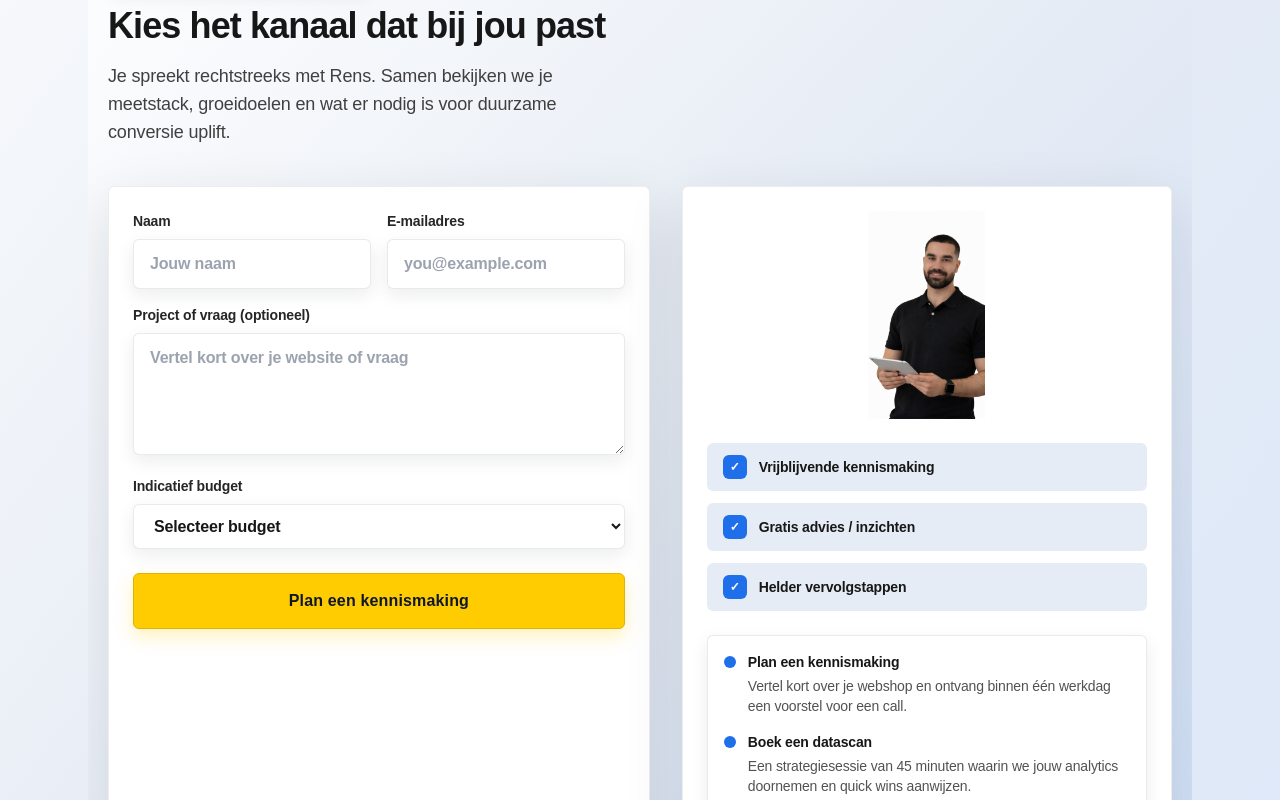
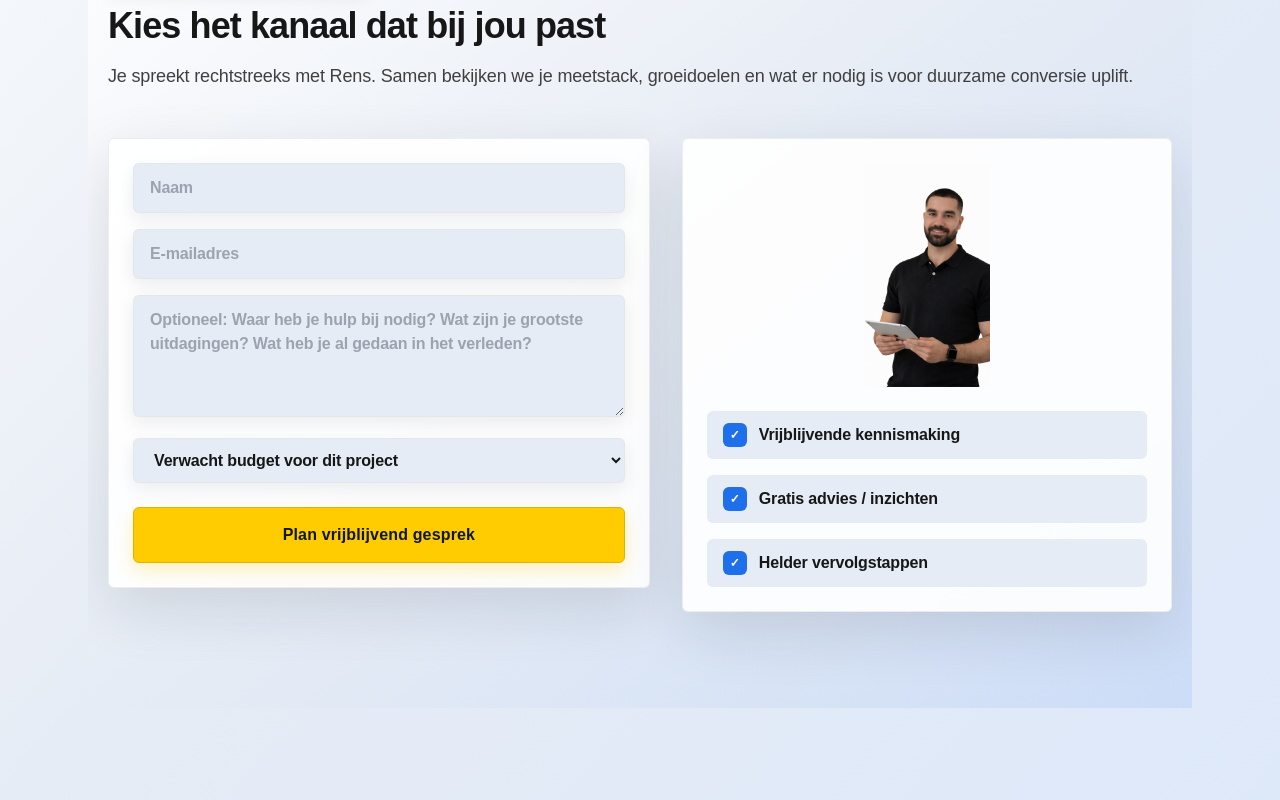
Before and after one commit to ProjectBibo/EcomMeasure3, a React (Vite) app: page /contact in a window 1280 px wide. Shown: the part 740-1540 px from the top of the page. Built offline with nearby package versions, Linux system fonts and the light colour scheme.

Commit message:
Align contact form layout with reference

```diff
--- a/src/components/Contact.jsx
+++ b/src/components/Contact.jsx
@@ -96,13 +96,13 @@ export default function Contact() {
       <div className="grain-overlay" aria-hidden />
       <div className="glow-orb glow-orb--primary left-0 top-0 h-64 w-64 opacity-40" aria-hidden />
 
-      <div className="relative site-container grid gap-10 lg:grid-cols-2 lg:items-start">
+      <div className="relative site-container space-y-10 lg:space-y-12">
         <motion.div
           initial={shouldReduceMotion ? false : { opacity: 0, y: 18 }}
           whileInView={shouldReduceMotion ? { opacity: 1 } : { opacity: 1, y: 0 }}
           viewport={shouldReduceMotion ? undefined : { once: true }}
           transition={shouldReduceMotion ? undefined : { duration: 0.6, ease: "easeOut" }}
-          className="space-y-4"
+          className="space-y-4 text-center lg:text-left"
         >
           <span className="pill-badge shadow-sm">{t.badge}</span>
           <h2 className="text-3xl font-bold tracking-tight text-neutral-900 sm:text-4xl">{t.heading}</h2>
@@ -115,10 +115,9 @@ export default function Contact() {
             whileInView={shouldReduceMotion ? { opacity: 1 } : { opacity: 1, y: 0 }}
             viewport={shouldReduceMotion ? undefined : { once: true }}
             transition={shouldReduceMotion ? undefined : { duration: 0.5, delay: 0.1 }}
-            className="lg:col-span-2"
+            className="grid gap-10 rounded-3xl border border-neutral-200/70 bg-white/90 p-6 shadow-[0_20px_60px_rgba(15,23,42,0.12)] lg:grid-cols-[1.05fr_0.95fr] lg:items-center"
           >
-            <div className="grid gap-8 rounded-3xl border border-neutral-200/70 bg-white p-6 shadow-[0_20px_60px_rgba(15,23,42,0.12)] lg:grid-cols-[1.05fr_0.95fr] lg:items-center">
-              <div className="space-y-4">
+            <div className="space-y-6">
               <div className="space-y-3">
                 <p className="pill-badge inline-flex">{language === "nl" ? "Bedankt" : "Thank you"}</p>
                 <h3 className="text-3xl font-bold tracking-tight text-neutral-900 sm:text-4xl">{successCopy.heading}</h3>
@@ -133,7 +132,7 @@ export default function Contact() {
                   </li>
                 ))}
               </ul>
-                <div className="mt-6 space-y-3 rounded-2xl bg-surface-soft p-4">
+              <div className="space-y-3 rounded-2xl bg-surface-soft p-4">
                 <p className="text-base font-semibold text-neutral-900">{successCopy.fastTitle}</p>
                 <p className="text-sm text-neutral-700">{successCopy.fastDescription}</p>
                 <div className="flex flex-wrap gap-3">
@@ -169,61 +168,64 @@ export default function Contact() {
                 ))}
               </ul>
             </div>
-            </div>
           </motion.div>
         ) : (
-          <div className="grid gap-8 lg:col-span-2 lg:grid-cols-[1.05fr_0.95fr]">
+          <div className="grid gap-8 lg:grid-cols-[1.05fr_0.95fr] lg:items-start">
             <motion.form
               initial={shouldReduceMotion ? false : { opacity: 0, y: 20 }}
               whileInView={shouldReduceMotion ? { opacity: 1 } : { opacity: 1, y: 0 }}
               viewport={shouldReduceMotion ? undefined : { once: true }}
               transition={shouldReduceMotion ? undefined : { duration: 0.5, delay: 0.1 }}
-              className="rounded-3xl border border-neutral-200/70 bg-white p-6 shadow-[0_20px_60px_rgba(15,23,42,0.12)]"
+              className="flex flex-col gap-4 rounded-3xl border border-neutral-200/70 bg-white/90 p-6 shadow-[0_20px_60px_rgba(15,23,42,0.12)]"
               action="https://formspree.io/f/mpqzpevp"
               method="POST"
               onSubmit={handleSubmit}
             >
-              <div className="grid gap-4 sm:grid-cols-2">
-                <label className="space-y-2 text-sm font-semibold text-neutral-800">
-                  <span>{language === "nl" ? "Naam" : "Name"}</span>
+              <label className="text-sm font-semibold text-neutral-800">
+                <span className="sr-only">{language === "nl" ? "Naam" : "Name"}</span>
                 <input
                   type="text"
                   name="name"
-                    className="w-full rounded-xl border border-neutral-200/80 bg-white px-4 py-3 text-base text-neutral-900 shadow-sm focus:border-brand-blue focus:outline-none focus:ring-2 focus:ring-brand-blue/40"
-                    placeholder={language === "nl" ? "Jouw naam" : "Your name"}
+                  className="w-full rounded-xl border border-neutral-200/80 bg-surface-soft px-4 py-3 text-base text-neutral-900 shadow-sm focus:border-brand-blue focus:outline-none focus:ring-2 focus:ring-brand-blue/40"
+                  placeholder={language === "nl" ? "Naam" : "Name"}
                   required
                 />
               </label>
-                <label className="space-y-2 text-sm font-semibold text-neutral-800">
-                  <span>{language === "nl" ? "E-mailadres" : "Email"}</span>
+              <label className="text-sm font-semibold text-neutral-800">
+                <span className="sr-only">{language === "nl" ? "E-mailadres" : "Email"}</span>
                 <input
                   type="email"
                   name="email"
-                    className="w-full rounded-xl border border-neutral-200/80 bg-white px-4 py-3 text-base text-neutral-900 shadow-sm focus:border-brand-blue focus:outline-none focus:ring-2 focus:ring-brand-blue/40"
-                    placeholder="you@example.com"
+                  className="w-full rounded-xl border border-neutral-200/80 bg-surface-soft px-4 py-3 text-base text-neutral-900 shadow-sm focus:border-brand-blue focus:outline-none focus:ring-2 focus:ring-brand-blue/40"
+                  placeholder={language === "nl" ? "E-mailadres" : "Email"}
                   required
                 />
               </label>
-              </div>
-              <label className="mt-4 block space-y-2 text-sm font-semibold text-neutral-800">
-                <span>{language === "nl" ? "Project of vraag (optioneel)" : "Project or question (optional)"}</span>
+              <label className="text-sm font-semibold text-neutral-800">
+                <span className="sr-only">{language === "nl" ? "Project of vraag (optioneel)" : "Project or question (optional)"}</span>
                 <textarea
                   name="message"
                   rows="4"
-                  className="w-full rounded-xl border border-neutral-200/80 bg-white px-4 py-3 text-base text-neutral-900 shadow-sm focus:border-brand-blue focus:outline-none focus:ring-2 focus:ring-brand-blue/40"
-                  placeholder={language === "nl" ? "Vertel kort over je website of vraag" : "Share a bit about your site or question"}
+                  className="w-full rounded-xl border border-neutral-200/80 bg-surface-soft px-4 py-3 text-base text-neutral-900 shadow-sm focus:border-brand-blue focus:outline-none focus:ring-2 focus:ring-brand-blue/40"
+                  placeholder={
+                    language === "nl"
+                      ? "Optioneel: Waar heb je hulp bij nodig? Wat zijn je grootste uitdagingen? Wat heb je al gedaan in het verleden?"
+                      : "Optional: What do you need help with? What are your biggest challenges? What have you tried so far?"
+                  }
                 />
               </label>
-              <label className="mt-4 block space-y-2 text-sm font-semibold text-neutral-800">
-                <span>{language === "nl" ? "Indicatief budget" : "Estimated budget"}</span>
+              <label className="text-sm font-semibold text-neutral-800">
+                <span className="sr-only">{language === "nl" ? "Indicatief budget" : "Estimated budget"}</span>
                 <select
                   name="budget"
-                  className="w-full rounded-xl border border-neutral-200/80 bg-white px-4 py-3 text-base text-neutral-900 shadow-sm focus:border-brand-blue focus:outline-none focus:ring-2 focus:ring-brand-blue/40"
+                  className="w-full rounded-xl border border-neutral-200/80 bg-surface-soft px-4 py-3 text-base text-neutral-900 shadow-sm focus:border-brand-blue focus:outline-none focus:ring-2 focus:ring-brand-blue/40"
                   defaultValue=""
                 >
                   {budgetOptions.map((option) => (
                     <option key={option.value || "placeholder"} value={option.value} disabled={option.value === ""}>
-                      {option.label[language]}
+                      {language === "nl" && option.value === ""
+                        ? "Verwacht budget voor dit project"
+                        : option.label[language]}
                     </option>
                   ))}
                 </select>
@@ -231,10 +233,16 @@ export default function Contact() {
               <button
                 type="submit"
                 id="cta-primary"
-                className="button-primary mt-6 w-full justify-center disabled:opacity-80"
+                className="button-primary mt-2 w-full justify-center disabled:opacity-80"
                 disabled={status === "submitting"}
               >
-                {status === "submitting" ? (language === "nl" ? "Versturen..." : "Sending...") : primaryCta}
+                {status === "submitting"
+                  ? language === "nl"
+                    ? "Versturen..."
+                    : "Sending..."
+                  : language === "nl"
+                  ? "Plan vrijblijvend gesprek"
+                  : primaryCta}
               </button>
             </motion.form>
 
@@ -243,38 +251,23 @@ export default function Contact() {
               whileInView={shouldReduceMotion ? { opacity: 1 } : { opacity: 1, y: 0 }}
               viewport={shouldReduceMotion ? undefined : { once: true }}
               transition={shouldReduceMotion ? undefined : { duration: 0.55, delay: 0.12 }}
-              className="relative h-full rounded-3xl border border-neutral-200/70 bg-white p-6 shadow-[0_20px_60px_rgba(15,23,42,0.12)]"
+              className="relative flex h-full flex-col items-center gap-6 rounded-3xl border border-neutral-200/70 bg-white/90 p-6 shadow-[0_20px_60px_rgba(15,23,42,0.12)]"
             >
-              <div className="flex flex-col gap-6">
-                <div className="flex justify-center">
               <img
                 src="/Ik.svg"
                 alt={language === "nl" ? "Rens van EcomMeasure" : "Rens from EcomMeasure"}
-                    className="h-52 w-auto"
+                className="h-56 w-auto"
               />
-                </div>
-                <div className="space-y-3">
+              <ul className="w-full space-y-4">
                 {trustPoints[language].map((point) => (
-                    <div key={point} className="flex items-center gap-3 rounded-xl bg-surface-soft px-4 py-3">
+                  <li key={point} className="flex items-center gap-3 rounded-xl bg-surface-soft px-4 py-3">
                     <span className="inline-flex h-6 w-6 items-center justify-center rounded-full bg-brand-blue text-xs font-bold text-white">
                       ✓
                     </span>
-                      <p className="text-sm font-semibold text-neutral-900">{point}</p>
-                    </div>
+                    <p className="text-base font-semibold text-neutral-900">{point}</p>
+                  </li>
                 ))}
-                </div>
-                <div className="space-y-4 rounded-2xl border border-neutral-200/80 bg-white p-4 shadow-sm">
-                  {checklist.slice(0, 3).map((item) => (
-                    <div key={item.title} className="flex items-start gap-3">
-                      <span className="mt-1 inline-flex h-3 w-3 flex-shrink-0 rounded-full bg-brand-blue" aria-hidden />
-                      <div className="space-y-1">
-                        <p className="text-sm font-semibold text-neutral-900">{item.title}</p>
-                        <p className="text-sm text-neutral-600">{item.description}</p>
-                      </div>
-                    </div>
-                  ))}
-                </div>
-              </div>
+              </ul>
             </motion.div>
           </div>
         )}
```
Lines whose indentation alone changed are shown as unchanged.
